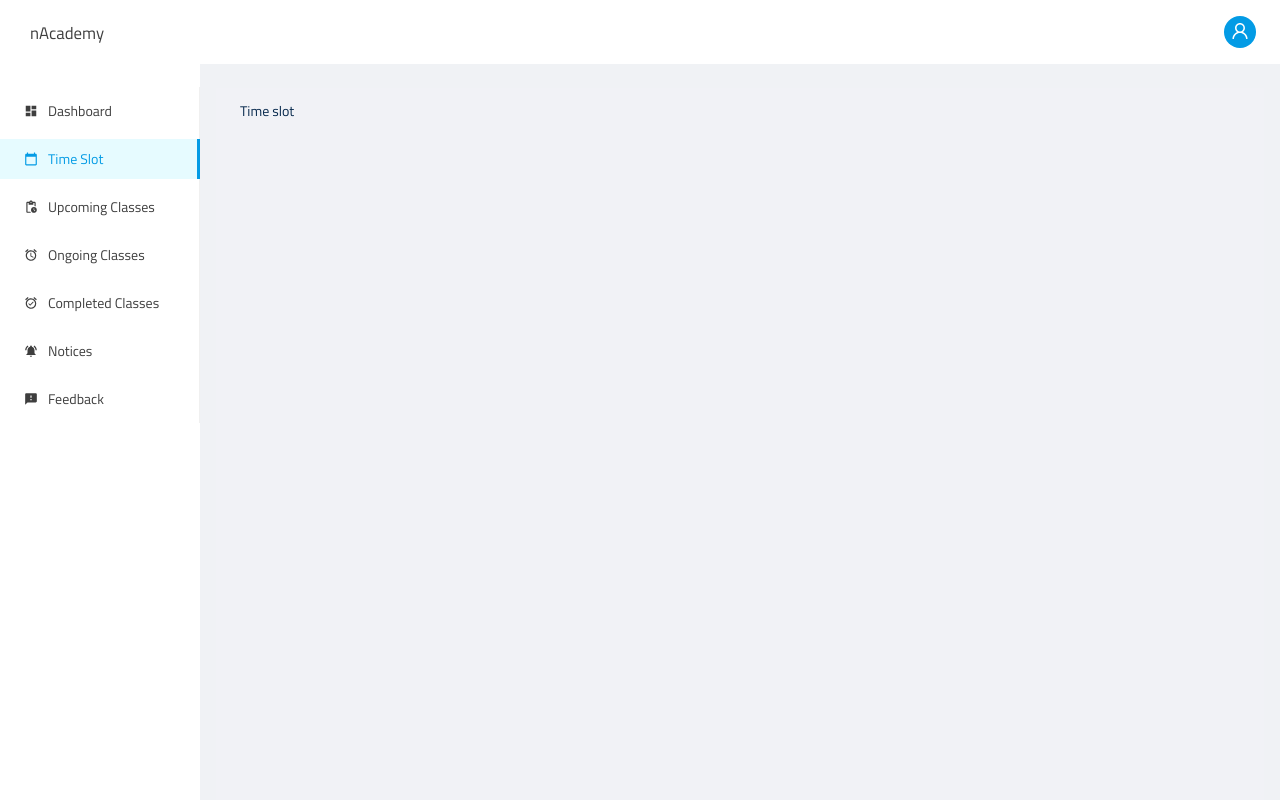
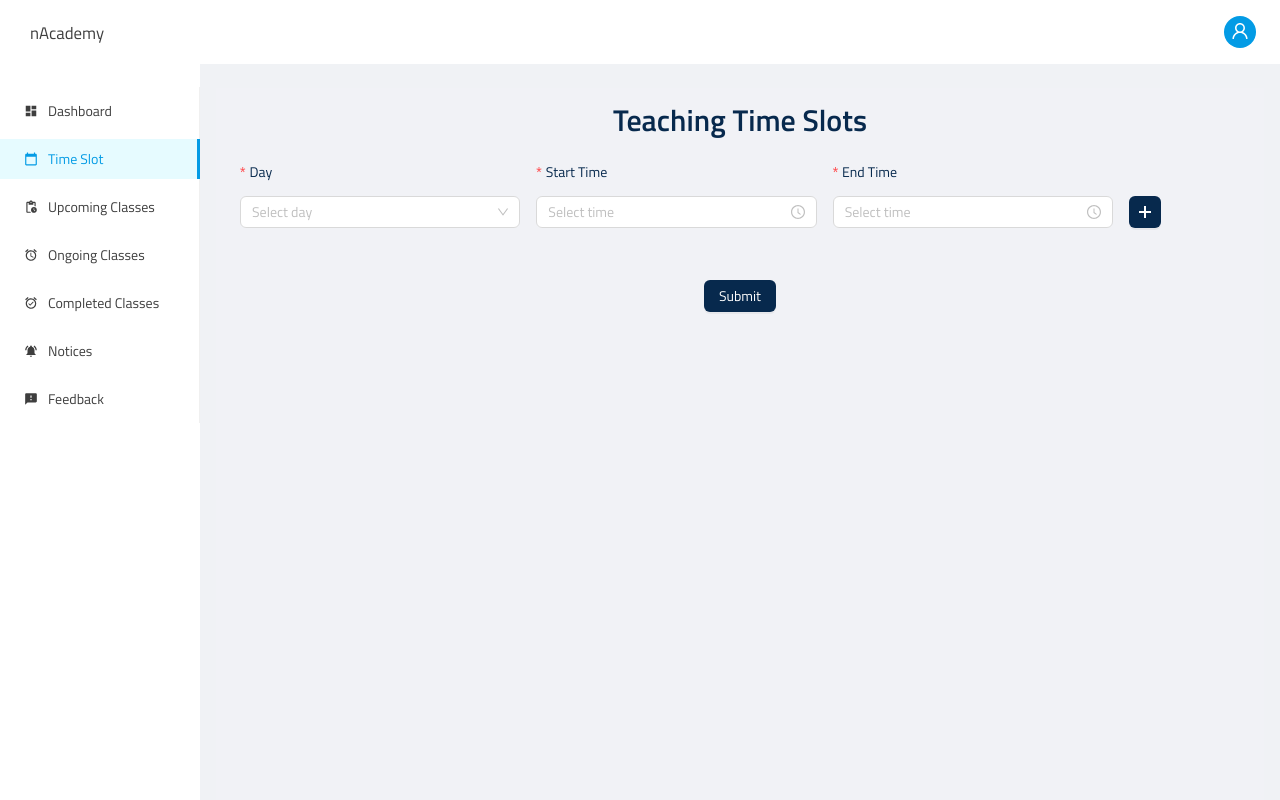
Before and after one commit to darkalgo/nacademy-frontend, a React (Create React App) app: page /tutor/time-slot in a window 1280 px wide. Shown: the top 800 px of the page. Built offline with nearby package versions, Linux system fonts and the light colour scheme; sample sign-in values are in the browser's storage.

Commit message:
feat: added time slot page for tutor

```diff
--- a/src/pages/Tutors/TutorTimeSlot.jsx
+++ b/src/pages/Tutors/TutorTimeSlot.jsx
@@ -1,10 +1,111 @@
-import React from "react";
+import React, { useState } from "react";
+import { Button, Col, Form, Row, Select, TimePicker, Typography } from "antd";
+import { CloseOutlined, PlusOutlined } from "@ant-design/icons";
+import moment from "moment";
+
+import { weekdays } from "../../utils/Constants";
+
+const { Title } = Typography;
+const { Option } = Select;
+const format = "HH:mm";
 
 const TutorTimeSlot = () => {
+  const [form] = Form.useForm();
+
+  const [dayNumber, setDayNumber] = useState([1]);
+
+  const addNewTimeSlot = () => {
+    setDayNumber([...dayNumber, 1]);
+  };
+
+  const onCancel = (pos) => {
+    let oldData = [];
+    for (let i = 0; i < dayNumber.length; i++) {
+      oldData.push({
+        idx: i,
+        weekday: form.getFieldValue(`weekday_${i + 1}`),
+        start_time: form.getFieldValue(`start_time_${i + 1}`),
+        end_time: form.getFieldValue(`end_time_${i + 1}`),
+      });
+    }
+
+    form.resetFields();
+    oldData = oldData.filter((el) => el.idx !== pos);
+
+    for (let i = 0; i < oldData.length; i++) {
+      form.setFieldsValue({
+        [`weekday_${i + 1}`]: oldData[i]["weekday"],
+        [`start_time_${i + 1}`]: oldData[i]["start_time"],
+        [`end_time_${i + 1}`]: oldData[i]["end_time"],
+      });
+    }
+
+    const values = [...dayNumber];
+    values.splice(pos, 1);
+    setDayNumber(values);
+  };
+
+  const formatDataFromValue = (value) => {
+    const objArr = Object.getOwnPropertyNames(value);
+    const formattedData = [];
+    for (let i = 0; i < objArr.length; i += 3) {
+      formattedData.push({
+        weekday: value[objArr[i]],
+        start_time: moment(value[objArr[i + 1]]).format("LT"),
+        end_time: moment(value[objArr[i + 2]]).format("LT"),
+      });
+    }
+    return formattedData;
+  };
+
+  const onFinish = (values) => {
+    console.log(values);
+    const body = formatDataFromValue(values);
+    console.log(body);
+  };
+
   return (
-    <div>
-      <h1>Time slot</h1>
-    </div>
+    <>
+      <Row justify="center">
+        <Title level={2}>Teaching Time Slots</Title>
+      </Row>
+      <Form form={form} onFinish={onFinish}>
+        {dayNumber.map((x, i) => (
+          <Row key={i} gutter={[16, 16]}>
+            <Col xs={{ span: 24 }} md={{ span: 12 }} lg={{ span: 7 }}>
+              <Form.Item name={`weekday_${i + 1}`} label="Day" labelCol={{ span: 24 }} rules={[{ required: true, message: "Day is required" }]}>
+                <Select placeholder="Select day">
+                  {weekdays.map((el) => (
+                    <Option key={el.id} value={el.id}>
+                      {el.name}
+                    </Option>
+                  ))}
+                </Select>
+              </Form.Item>
+            </Col>
+            <Col xs={{ span: 24 }} md={{ span: 12 }} lg={{ span: 7 }}>
+              <Form.Item name={`start_time_${i + 1}`} label="Start Time" labelCol={{ span: 24 }} rules={[{ required: true, message: "Start time is required" }]}>
+                <TimePicker minuteStep={10} use12Hours format={format} style={{ width: "100%" }} />
+              </Form.Item>
+            </Col>
+            <Col xs={{ span: 24 }} md={{ span: 12 }} lg={{ span: 7 }}>
+              <Form.Item name={`end_time_${i + 1}`} label="End Time" labelCol={{ span: 24 }} rules={[{ required: true, message: "End time is required" }]}>
+                <TimePicker minuteStep={10} use12Hours format={format} style={{ width: "100%" }} />
+              </Form.Item>
+            </Col>
+            <Col lg={{ span: 1 }}>
+              <Button type="primary" onClick={addNewTimeSlot} icon={<PlusOutlined />} style={{ marginTop: "40px" }} className="bg white-text"></Button>
+            </Col>
+            <Col lg={{ span: 2 }}>{dayNumber.length > 1 && <Button danger onClick={() => onCancel(i)} icon={<CloseOutlined />} style={{ marginTop: "40px" }}></Button>}</Col>
+          </Row>
+        ))}
+        <Row justify="center" className="mt-2">
+          <Button type="primary" htmlType="submit" className="bg white-text">
+            Submit
+          </Button>
+        </Row>
+      </Form>
+    </>
   );
 };
 
--- a/src/utils/Constants.js
+++ b/src/utils/Constants.js
@@ -51,6 +51,16 @@ export const occupations = [
   { id: "None", name: "None" },
 ];
 
+export const weekdays = [
+  { id: "Saturday", name: "Saturday" },
+  { id: "Sunday", name: "Sunday" },
+  { id: "Monday", name: "Monday" },
+  { id: "Tuesday", name: "Tuesday " },
+  { id: "Wednesday", name: "Wednesday" },
+  { id: "Thursday", name: "Thursday" },
+  { id: "Friday", name: "Friday" },
+];
+
 export const districtName = [
   { id: "Chittagong", name: "Chittagong" },
   { id: "Dhaka ", name: "Dhaka " },
```
